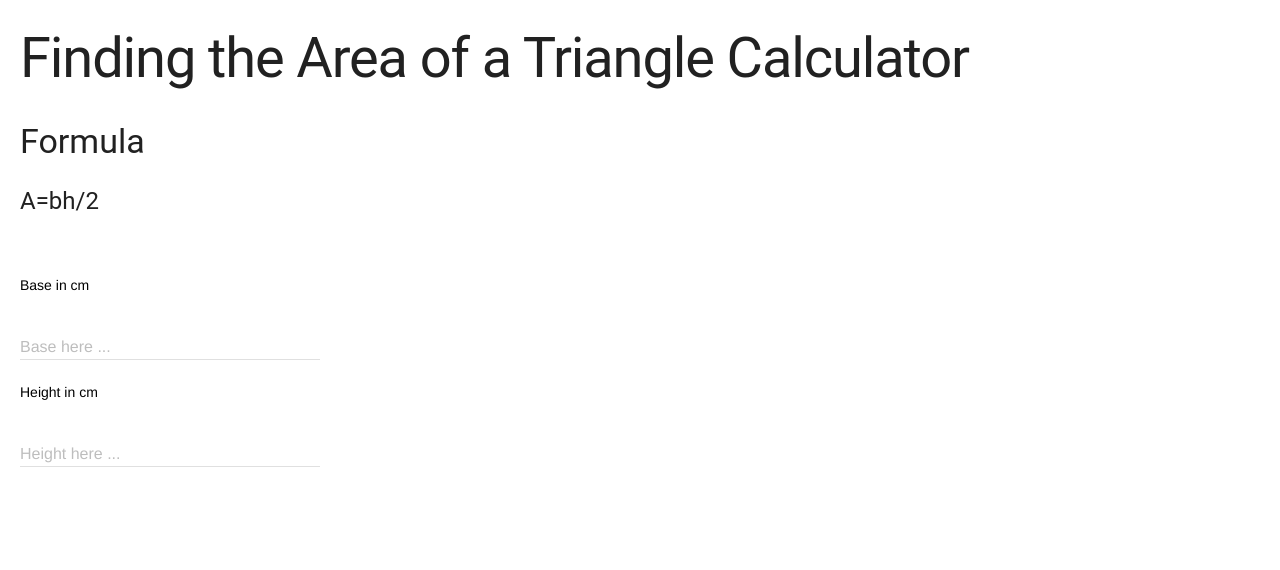
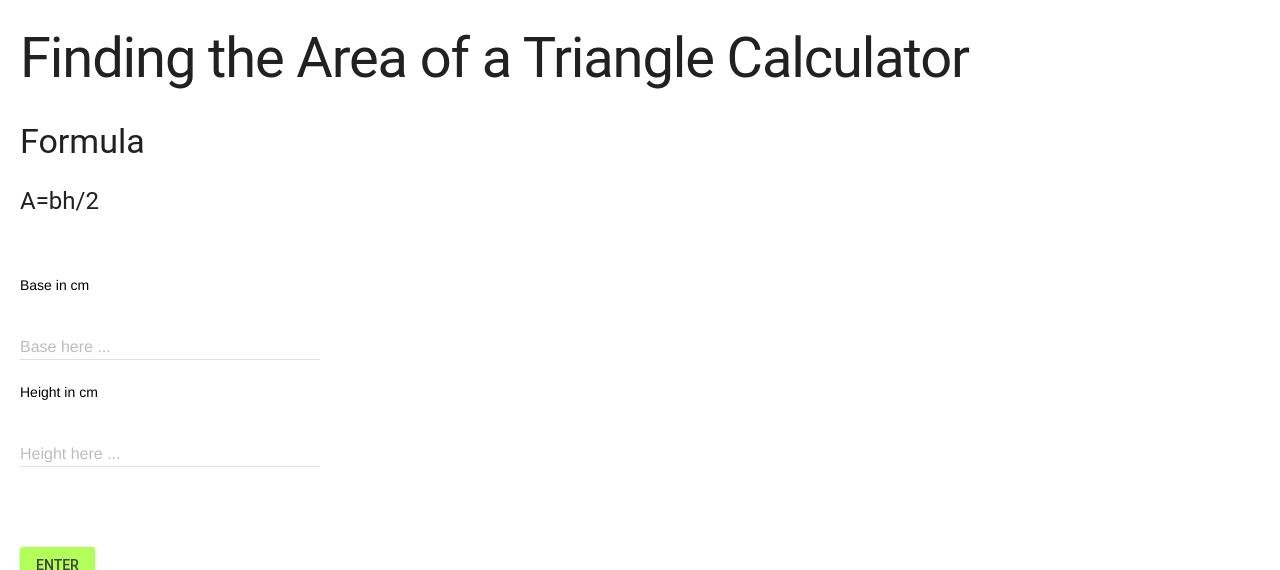
Before and after one commit to Timothy-Manwell/ICS2O-Assignment-2, a plain HTML site: page index.html in a window 1280 px wide. Shown: the part 230-800 px from the top of the page. Drawn offline with nearby package versions, Linux system fonts and the light colour scheme.

Commit message:
added button

```diff
--- a/index.html
+++ b/index.html
@@ -77,7 +77,13 @@
         <br />
         <br />
         <br />
-        <div id="area-of-triangle"></div>
+        <!-- Raised button with ripple -->
+        <button
+          class="mdl-button mdl-js-button mdl-button--raised mdl-js-ripple-effect mdl-button--accent"
+          onclick="enterClicked()"
+        >
+          Enter
+        </button>
         <div id="congratulations-banner"></div>
       </main>
     </div>
```
